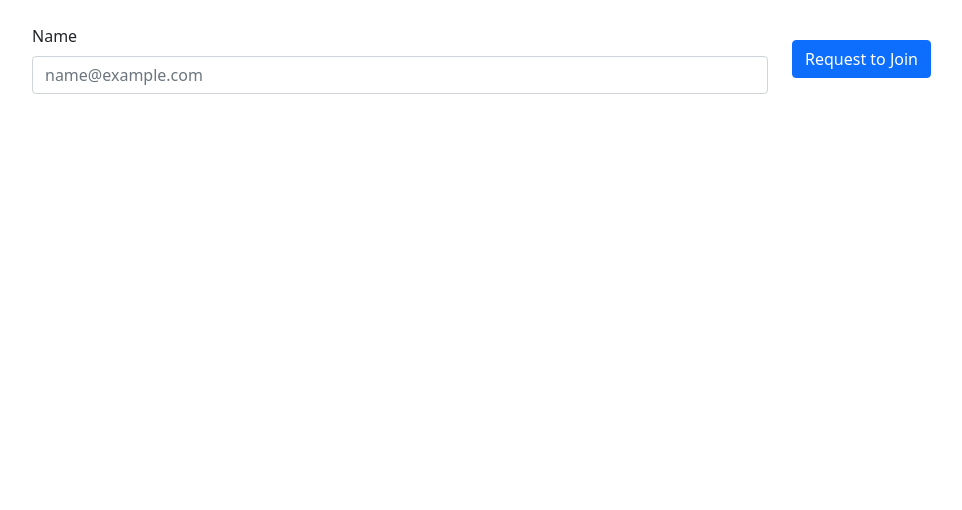
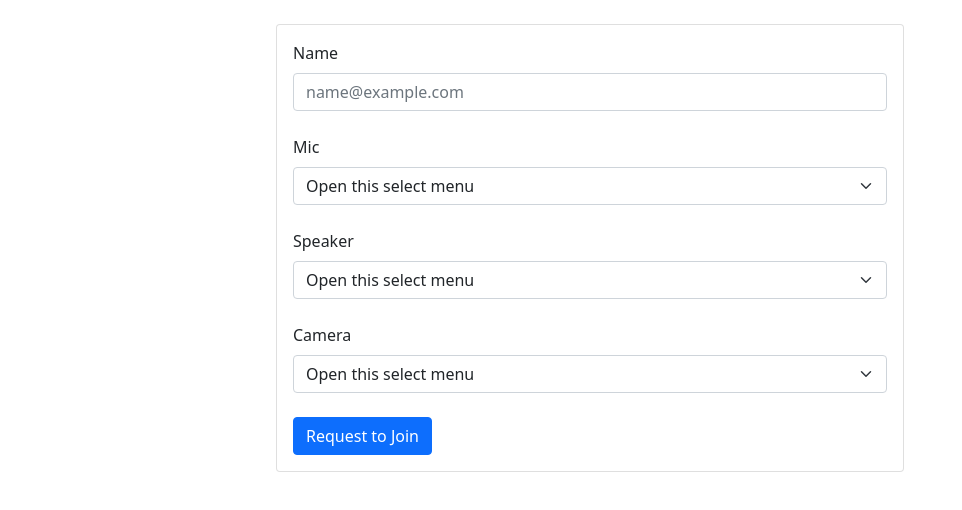
Before and after one commit to mayur256/vue-dailyco, a Vue app: page /pre-join in a window 1280 px wide. Shown: the top 510 px of the page, without its empty margins (50-1012 px from the left). Built offline with nearby package versions, Linux system fonts and the light colour scheme.

Commit message:
chore: Updating UI for Prejoin screen

```diff
--- a/src/components/PreJoin.vue
+++ b/src/components/PreJoin.vue
@@ -1,14 +1,64 @@
 <template>
-    <main class="container mt-4">
-        <div class="row">
-            <div class="col-md-8">
-                <label for="exampleFormControlInput1" class="form-label">Name</label>
-                <input type="text" class="form-control" id="exampleFormControlInput1" placeholder="name@example.com"
-                    v-model="userName" />
+    <main class="container-fluid mt-4 d-flex justify-content-center">
+
+        <div class="card w-50">
+            <div class="card-img-top">
+
             </div>
+            <div class="card-body">
 
-            <div class="col-md-4"><button type="button" class="btn btn-primary" @click="initJoin">Request to
-                    Join</button></div>
+                <div class="row mb-4">
+                    <div class="col-md-12">
+                        <label for="exampleFormControlInput1" class="form-label">Name</label>
+                        <input type="text" class="form-control" id="exampleFormControlInput1"
+                            placeholder="name@example.com" v-model="userName" />
+                    </div>
+                </div>
+
+                <div class="row mb-4">
+                    <div class="col-md-12">
+                        <label for="exampleFormControlInput1" class="form-label">Mic</label>
+                        <select class="form-select" aria-label="Default select example">
+                            <option selected>Open this select menu</option>
+                            <option value="1">One</option>
+                            <option value="2">Two</option>
+                            <option value="3">Three</option>
+                        </select>
+                    </div>
+                </div>
+
+                <div class="row mb-4">
+                    <div class="col-md-12">
+                        <label for="exampleFormControlInput1" class="form-label">Speaker</label>
+                        <select class="form-select" aria-label="Default select example">
+                            <option selected>Open this select menu</option>
+                            <option value="1">One</option>
+                            <option value="2">Two</option>
+                            <option value="3">Three</option>
+                        </select>
+                    </div>
+                </div>
+
+                <div class="row mb-4">
+                    <div class="col-md-12">
+                        <label for="exampleFormControlInput1" class="form-label">Camera</label>
+                        <select class="form-select" aria-label="Default select example">
+                            <option selected>Open this select menu</option>
+                            <option value="1">One</option>
+                            <option value="2">Two</option>
+                            <option value="3">Three</option>
+                        </select>
+                    </div>
+                </div>
+
+                <div class="row">
+                    <div class="col-md-12">
+                        <button type="button" class="btn btn-primary" @click="initJoin">Request to
+                            Join</button>
+                    </div>
+                </div>
+
+            </div>
         </div>
     </main>
 </template>
@@ -30,11 +80,13 @@ export default {
     },
     methods: {
         async initJoin() {
-            this.$router.push({ path: '/', query: {
-                userName: this.userName,
-                roomUrl: this.roomUrl,
-                appState: "request_access"
-            }});
+            this.$router.push({
+                path: '/', query: {
+                    userName: this.userName,
+                    roomUrl: this.roomUrl,
+                    appState: "request_access"
+                }
+            });
         }
     }
 }
--- a/src/components/WaitingCard.vue
+++ b/src/components/WaitingCard.vue
@@ -11,7 +11,7 @@ export default {
 };
 </script>
 
-<style>
+<style scoped>
 .card {
   background-color: #2b3f56;
   border-radius: 16px;
```
